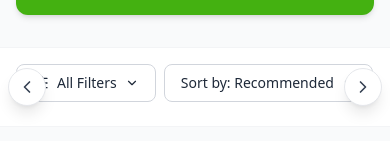
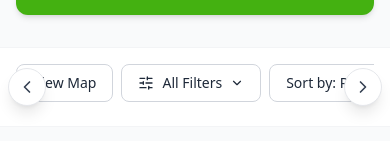
Before and after one commit to ahamedasif07/map-location, a Next.js app: page / in a window 390 px wide. Shown: the part 307-448 px from the top of the page. Built offline with nearby package versions, Linux system fonts and the light colour scheme.

Commit message:
view map togol done

```diff
--- a/src/app/page.js
+++ b/src/app/page.js
@@ -8,6 +8,7 @@ import { useEffect, useState } from "react";
 
 export default function Home() {
   const [isSticky, setIsSticky] = useState(false);
+  const [isMapShow, setIsMapShow] = useState(true);
 
   useEffect(() => {
     const handleScroll = () => {
@@ -24,9 +25,6 @@ export default function Home() {
 
   return (
     <div className="relative min-h-screen bg-gray-50">
-      {/* Top Wrapper: এটি ন্যাভবারকে ধরে রাখবে।
-         আমরা CSS 'sticky' ব্যবহার করছি যাতে কন্টেন্ট লাফিয়ে উপরে না ওঠে।
-      */}
       <div
         className={`z-50 transition-all duration-300 ${
           isSticky
@@ -35,21 +33,15 @@ export default function Home() {
         }`}
       >
         <HotelSearchBar />
-        <FilterBar />
-        {/* TopBanner সাধারণত স্ক্রল করলে চলে যায়, তাই এটি স্টিকি কন্টেইনারের বাইরে রাখা ভালো।
-            তবে আপনি যদি এটিকেও স্টিকি রাখতে চান তবে এখানে রাখতে পারেন। */}
+        <FilterBar const isMapShow={isMapShow} setIsMapShow={setIsMapShow} />
+
         <TopBanner />
       </div>
 
-      {/* Main Content Area:
-         এখানে আমরা ফিক্সড হাইট ডিভ (h-[300px]) সরিয়ে দিয়েছি কারণ
-         'sticky' ব্যবহার করলে কন্টেন্ট ন্যাভবারের নিচে ঢাকা পড়ে না।
-      */}
       <div className=" px-4 py-6 relative">
         <div className="flex flex-col lg:flex-row gap-6 items-start">
           {/* Left side: Hotel Cards List */}
           <div className="w-full lg:w-[60%] space-y-4">
-            {/* এখানে আপনার ম্যাপ করা হোটেল কার্ডগুলো থাকবে */}
             <HotelCard />
           </div>
 
--- a/src/components/FilterBar.jsx
+++ b/src/components/FilterBar.jsx
@@ -9,6 +9,7 @@ import {
   ChevronRight,
 } from "lucide-react";
 import AllFiltersDropdown from "./AllFilterButton";
+import { CiViewList } from "react-icons/ci";
 
 /**
  * FilterButton Component with Portal support
@@ -91,10 +92,13 @@ const FilterButton = ({ label, children, icon }) => {
   );
 };
 
-export default function FilterBar() {
+export default function FilterBar({ isMapShow, setIsMapShow }) {
   const containerRef = useRef(null);
 
   const filters = [
+    {
+      label: ["View List", "View Map"],
+    },
     { label: "All Filters", icon: <SlidersHorizontal size={16} /> },
     {
       label: "Sort by: Recommended",
@@ -173,6 +177,20 @@ export default function FilterBar() {
           }}
         >
           {filters.map((filter, index) => {
+            if (filter.label[0] === "View List") {
+              return (
+                <div
+                  className="block lg:hidden"
+                  onClick={() => setIsMapShow(!isMapShow)}
+                  key={index}
+                >
+                  <FilterButton
+                    label={isMapShow ? filter.label[1] : filter.label[0]}
+                    icon={filter.icon}
+                  ></FilterButton>
+                </div>
+              );
+            }
             if (filter.label === "All Filters") {
               return (
                 <FilterButton
@@ -183,9 +201,7 @@ export default function FilterBar() {
                   <AllFiltersDropdown />
                 </FilterButton>
               );
-            }
-
-            if (filter.isSearch) {
+            } else if (filter.isSearch) {
               return (
                 <div key={index} className="relative flex-shrink-0">
                   <Search
```
